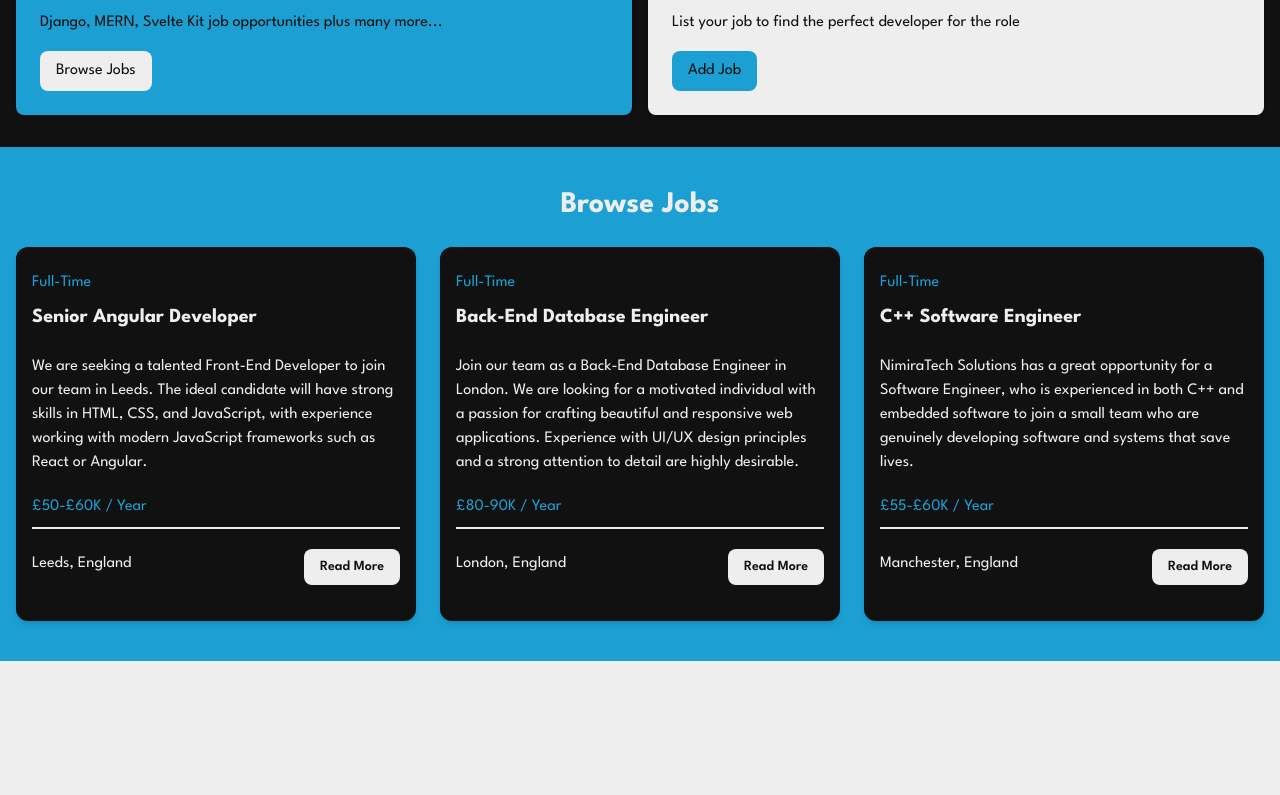
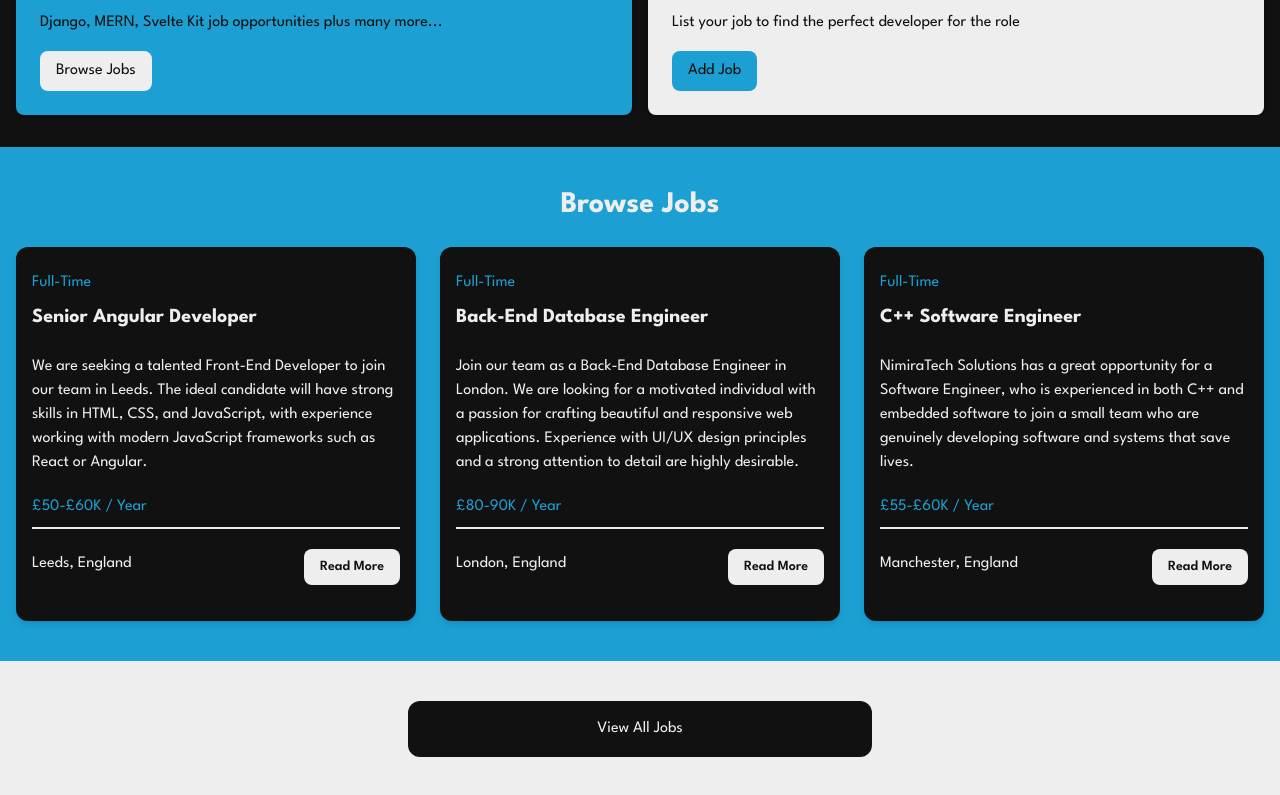
Before and after one commit to Nimira43/Knight-Coders, a Vue app: page / in a window 1280 px wide. Shown: the part 463-1258 px from the top of the page. Before the commit the page ends 1124 px from the top, so only its background shows below. Built offline with nearby package versions, Linux system fonts and the light colour scheme.

Commit message:
Added View All Jobs button to BrowseJobs.vue

```diff
--- a/src/App.vue
+++ b/src/App.vue
@@ -11,5 +11,5 @@ import BrowseJobs from './components/BrowseJobs.vue'
   <Navbar />
   <Hero />
   <HomeCards />
-  <BrowseJobs :limit='3' />
+  <BrowseJobs :limit='3' :showButton='true' />
 </template>
--- a/src/components/BrowseJobs.vue
+++ b/src/components/BrowseJobs.vue
@@ -5,7 +5,11 @@ import jobData from '@/jobs.json'
 import { ref, defineProps } from 'vue'
 
 defineProps({
-  limit: Number
+  limit: Number,
+  showButton: {
+    type: Boolean,
+    default: false
+  }
 })
 
 const jobs = ref(jobData)
@@ -28,4 +32,12 @@ console.log(jobs.value)
       </div>
     </div>
   </section>
+  <section v-if='showButton' className="m-auto max-w-lg my-10 px-6">
+      <a
+        href="/jobs"
+        className="block bg-[#111] text-[#eee] text-center py-4 px-6 rounded-xl hover:bg-[#1c9fd3]"
+        >View All Jobs</a
+      >
+    </section>
+
 </template>
```
